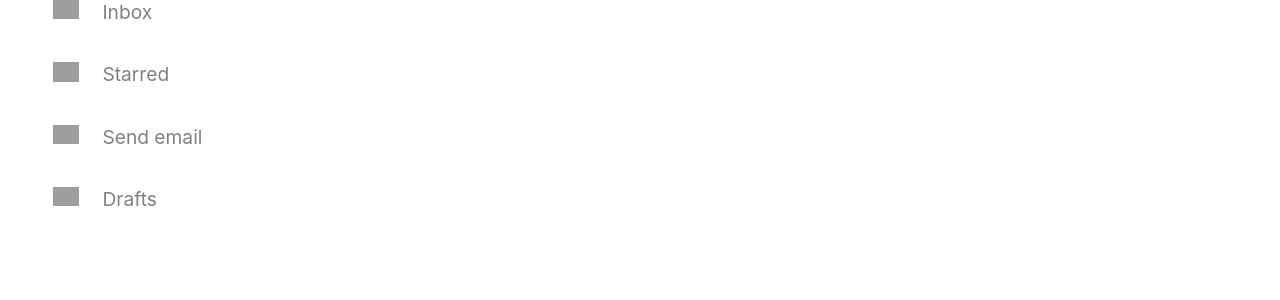
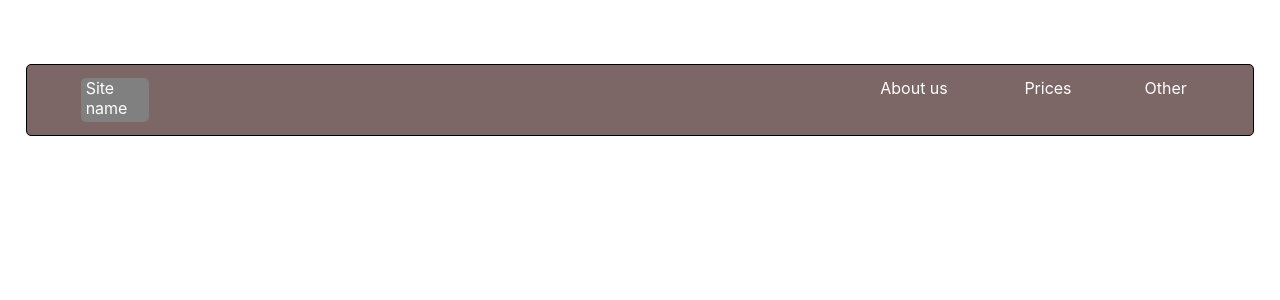
Before and after one commit to mudd619/react, a React (Create React App) app: page / in a window 1280 px wide. Shown: the top 300 px of the page. Built offline with nearby package versions, Linux system fonts and the light colour scheme; grey boxes are pictures that could not be loaded.

Commit message:
navbar added

```diff
--- a/src/App.js
+++ b/src/App.js
@@ -1,36 +1,37 @@
 //import logo from './logo.svg';
 import './App.css';
-import {Drawer} from './components/navBar';
+import {Toolbar} from './components/navBar';
 
 import styled from "styled-components"
 
 const Div = styled.div`
-      display: grid;
-      grid-template-columns: 8% 20%;
-      margin-bottom: 3%;
-`
-
-const Img = styled.img`
-   width:25%;
-   margin-left: 52%;
+  margin-left: 5%;
+  margin-right: 87%;
+  padding:0.5%;
+  padding-top: 0%;
+  background-color: grey;
+  border-radius: 5px;
 `
 
 function App() {
-  const DrawerItem = ({label,logo})=>{
-    return <Div>
-      <Img src={logo}/>
-      <div style={{fontSize:"1.5vw",color:'gray'}}>{label}</div>
-    </Div>
+  const DrawerItem = ({label})=>{
+    return <div style={{color:'white'}}>{label}</div>
+  }
+
+  const SiteName = ({children})=>{
+    return <Div>{children}</Div>
   }
 
   return (
     <div>
-      <Drawer>
-        <DrawerItem label="Inbox" logo="https://encrypted-tbn0.gstatic.com/images?q=tbn:ANd9GcT-UFdqvIf4Yj4nCvkAxgQQSfY6pom6I-6WhA&usqp=CAU"/>
-        <DrawerItem label="Starred" logo="https://encrypted-tbn0.gstatic.com/images?q=tbn:ANd9GcTMefGQqbPFkku7GB6_EgjtnLQaH04Y3FkKCA&usqp=CAU"/>
-        <DrawerItem label="Send email" logo="https://encrypted-tbn0.gstatic.com/images?q=tbn:ANd9GcRSfNTVo1xGYj7Zpird70n4P-vHANNXuB19-A&usqp=CAU"/>
-        <DrawerItem label="Drafts" logo="https://encrypted-tbn0.gstatic.com/images?q=tbn:ANd9GcRUpIUu-1iWSq4PVCz7wbQmaBCcC5nZgA-Z9A&usqp=CAU"/>
-      </Drawer>
+      <Toolbar>
+        <SiteName>
+          <DrawerItem label="Site name"/>
+        </SiteName>
+        <DrawerItem label="About us"/>
+        <DrawerItem label="Prices"/>
+        <DrawerItem label="Other"/>
+      </Toolbar>
     </div>
   );
 }
--- a/src/components/navBar.jsx
+++ b/src/components/navBar.jsx
@@ -1,6 +1,17 @@
-//import styled from "styled-components"
+import styled from "styled-components"
 
+const Di = styled.div`
+margin-top: 5%;
+   display: grid;
+   grid-template-columns: 70% 12% 10% 10%;
+   border: 1px solid black;
+   padding: 1%;
+   margin-left: 2%;
+   margin-right: 2%;
+   background-color: #7c6666;
+   border-radius: 5px;
+`
 
-export const Drawer = ({children})=>{
-    return <div>{children}</div>
+export const Toolbar = ({children})=>{
+    return <Di>{children}</Di>
 }
```
